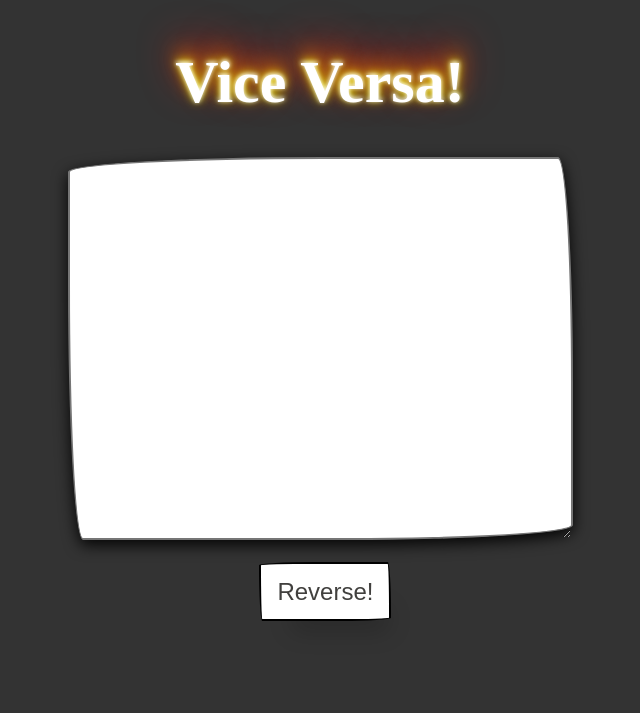
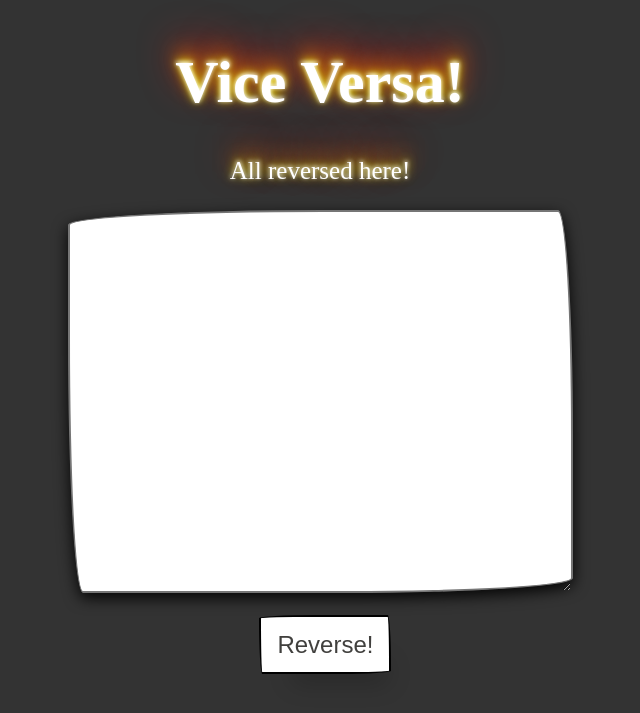
Before and after one commit to JonikStyleProd/viceVersa---Python, a Django app: page / in a window 1280 px wide. Shown: the top 713 px of the page, without its empty margins (320-960 px from the left). Run offline with Django 4.2, Linux system fonts and the light colour scheme.

Commit message:
Adding paragrapth to home!

```diff
--- a/templates/home.html
+++ b/templates/home.html
@@ -31,6 +31,12 @@
         h1 {
             text-align: center;
             font-size: 60px;
+            color: #FFFFFF;
+            text-shadow: 0 -1px 4px #FFF, 0 -2px 10px #ff0, 0 -10px 20px #ff8000, 0 -18px 40px #F00;
+        }
+        p {
+            text-align: center;
+            font-size: 25px;
             color: #FFFFFF;
             text-shadow: 0 -1px 4px #FFF, 0 -2px 10px #ff0, 0 -10px 20px #ff8000, 0 -18px 40px #F00;
         }
@@ -79,6 +85,7 @@
 <body>
     <form action="">
         <h1>Vice Versa!</h1>
+        <p>All reversed here!</p>
         <textarea class="area" name="usertext" rows="25" cols="60"></textarea>
         <br><br>
         <input class="button-55" type="submit" value="Reverse!">
```
